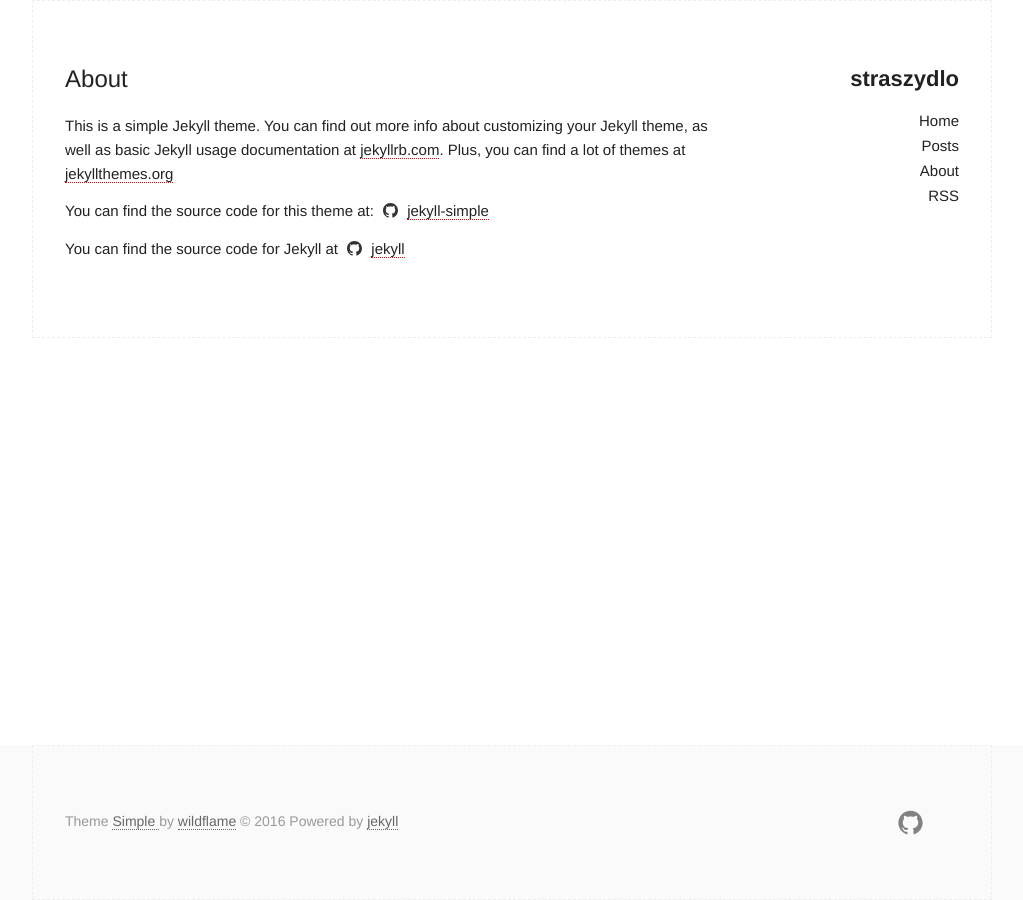
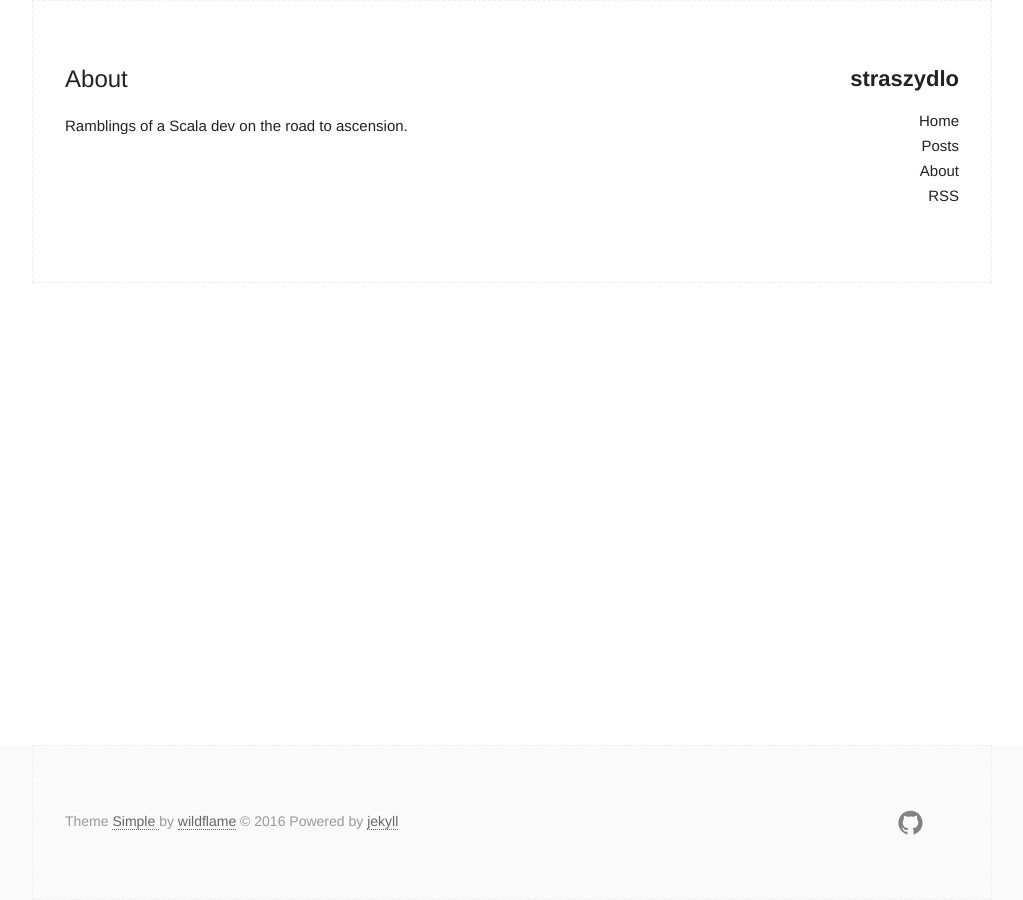
Before and after one commit to straszydlo/straszydlo.github.io, a Jekyll site: the page built from about.md, in a window 1280 px wide. Shown: the whole page, without its empty margins (128-1151 px from the left). Built offline with Jekyll 4.4.1, drawn with Linux system fonts in a browser that asks for light colours.

Commit message:
Minor fixes + "About" section

```diff
--- a/_layouts/post.html
+++ b/_layouts/post.html
@@ -14,8 +14,6 @@ layout: default
 
   <footer class="article-footer">
 
-  {% include share.html %}
-
   <hr/>
 
   {% include author.html %}
--- a/about.md
+++ b/about.md
@@ -4,8 +4,4 @@ title: About
 permalink: /about/
 ---
 
-This is a simple Jekyll theme. You can find out more info about customizing your Jekyll theme, as well as basic Jekyll usage documentation at [jekyllrb.com](http://jekyllrb.com/).  Plus, you can find a lot of themes at [jekyllthemes.org](http://jekyllthemes.org/)
-
-You can find the source code for this theme at: <data data-icon="ei-sc-github"></data>  [jekyll-simple](https://github.com/wild-flame/jekyll-simple)
-
-You can find the source code for Jekyll at <data data-icon="ei-sc-github"></data>  [jekyll](https://github.com/jekyll/jekyll)
+Ramblings of a Scala dev on the road to ascension.
```
